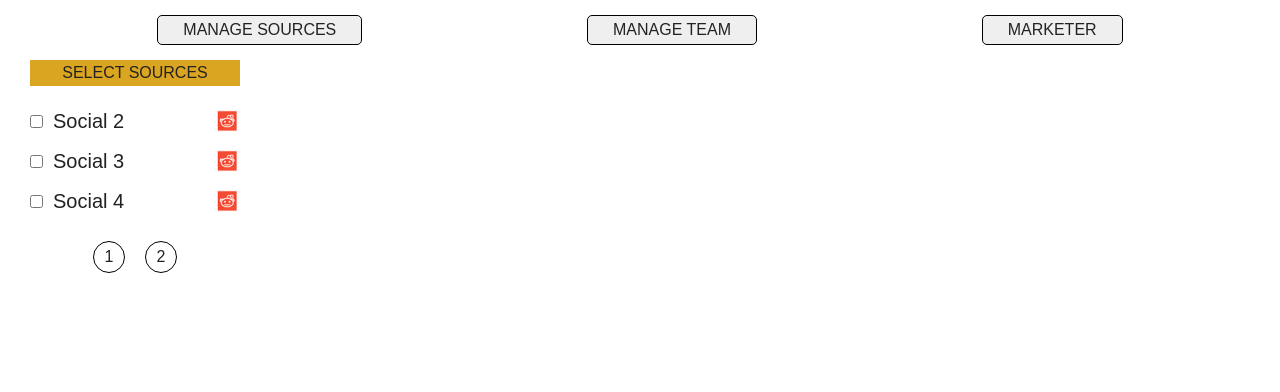
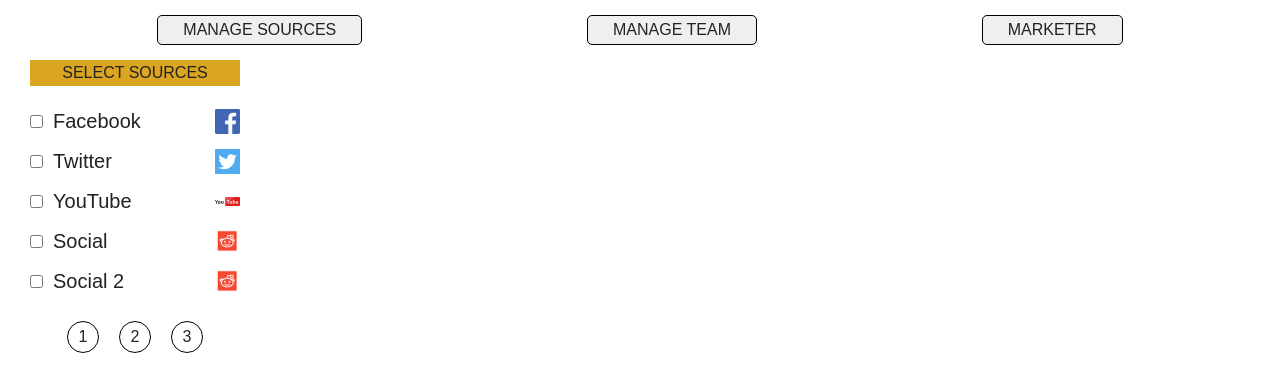
Before and after one commit to rsm1985/react-test-task, a React (Create React App) app: page /admin in a window 1280 px wide. Both pictures are taken after a click on the button "MANAGE SOURCES". Shown: the top 392 px of the page. Built offline with nearby package versions, Linux system fonts and the light colour scheme.

Commit message:
Complete pagination

```diff
--- a/src/components/Admin/index.js
+++ b/src/components/Admin/index.js
@@ -1,4 +1,4 @@
-import React, {useState} from "react";
+import React, {useState, memo} from "react";
 import Configure from 'components/Configure'
 import {Link} from "react-router-dom";
 import Fb from 'images/facebook.svg'
@@ -75,6 +75,42 @@ const Admin = () => {
       configure: false,
       currentStep: false
     },
+    {
+      id: 8,
+      label: "Social 8",
+      placeholder: "Placeholder",
+      icon: Soc,
+      state: false,
+      configure: false,
+      currentStep: false
+    },
+    {
+      id: 9,
+      label: "Social 9",
+      placeholder: "Placeholder",
+      icon: Soc,
+      state: false,
+      configure: false,
+      currentStep: false
+    },
+    {
+      id: 10,
+      label: "Social 10",
+      placeholder: "Placeholder",
+      icon: Soc,
+      state: false,
+      configure: false,
+      currentStep: false
+    },
+    {
+      id: 11,
+      label: "Social 11",
+      placeholder: "Placeholder",
+      icon: Soc,
+      state: false,
+      configure: false,
+      currentStep: false
+    }
   ]
   const [selects, setSelects] = useState(false)
   const [selection, setSelection] = useState(selectionState)
@@ -104,13 +140,9 @@ const Admin = () => {
     }
     else setIsIngestionButtonShow(true)
   }
-  console.log("activePage", activePage)
-  console.log(activePage * SELECTIONS_PER_PAGE + SELECTIONS_PER_PAGE - 1)
-  console.log("selection.filter", selection.filter(
-    item => item.id >=
-      (activePage * SELECTIONS_PER_PAGE)
-      && (item.id < (activePage * SELECTIONS_PER_PAGE + SELECTIONS_PER_PAGE))
-  ))
+  console.log("start",
+    (activePage * SELECTIONS_PER_PAGE - SELECTIONS_PER_PAGE + 1))
+  console.log("stop", activePage * SELECTIONS_PER_PAGE)
   return (
     <>
       <div className="admin">
@@ -133,9 +165,12 @@ const Admin = () => {
             <div className="sources__selection">
               {selection ?
                 selection.filter(
-                  item => item.id >=
-                    (activePage * SELECTIONS_PER_PAGE)
-                    && (item.id < (activePage * SELECTIONS_PER_PAGE + SELECTIONS_PER_PAGE - 1))
+                  item => {
+                    console.log("item.id", item.id)
+                    return (item.id >=
+                      (activePage * SELECTIONS_PER_PAGE - SELECTIONS_PER_PAGE + 1))
+                      && (item.id < (activePage * SELECTIONS_PER_PAGE + 1))
+                  }
                 ).map(item => (
                   <div className="sources__selection-item" key={item.id}>
                     <input
@@ -188,4 +223,4 @@ const Admin = () => {
     </>
   )
 };
-export default Admin
+export default memo(Admin)
--- a/src/components/Configure/index.js
+++ b/src/components/Configure/index.js
@@ -1,4 +1,4 @@
-import React, {useState} from "react"
+import React, {useState, memo} from "react"
 import Arrow from 'images/next-white.svg'
 import {inputValidValues} from 'helpers/constants'
 
@@ -87,4 +87,4 @@ const Configure = (
   </>
 }
 
-export default Configure
+export default memo(Configure)
--- a/src/components/SourcesPagination/index.js
+++ b/src/components/SourcesPagination/index.js
@@ -3,6 +3,7 @@ import {calculateNumberOfPages} from 'helpers/utils'
 import './styles.scss'
 
 export default function SourcesPagination({activePage, setActivePage, sources}) {
+
   return (
     <div className="pagination">
       {calculateNumberOfPages(sources).map((item, index) =>
--- a/src/helpers/utils.js
+++ b/src/helpers/utils.js
@@ -1,16 +1,21 @@
 import {SELECTIONS_PER_PAGE} from 'helpers/constants'
 
 export const calculateNumberOfPages = (sources) => {
+
   let buttons = []
   let numberOfPages = 0;
+  // console.log("sources / SELECTIONS_PER_PAGE", sources / SELECTIONS_PER_PAGE)
+  // console.log("Math.floor(sources / SELECTIONS_PER_PAGE)", Math.floor(sources / SELECTIONS_PER_PAGE))
   if(sources % SELECTIONS_PER_PAGE === 0) {
     numberOfPages = sources / SELECTIONS_PER_PAGE
   } else {
-    numberOfPages = sources / SELECTIONS_PER_PAGE + 1
+    numberOfPages = Math.ceil(sources / SELECTIONS_PER_PAGE)
   }
   for (let i = 1; i <= numberOfPages; i++) {
     buttons.push(i)
   }
-  console.log("buttons", buttons)
+  // console.log("sources", sources)
+  console.log("numberOfPages", numberOfPages)
+  // console.log("buttons", buttons)
   return buttons
 }
```
